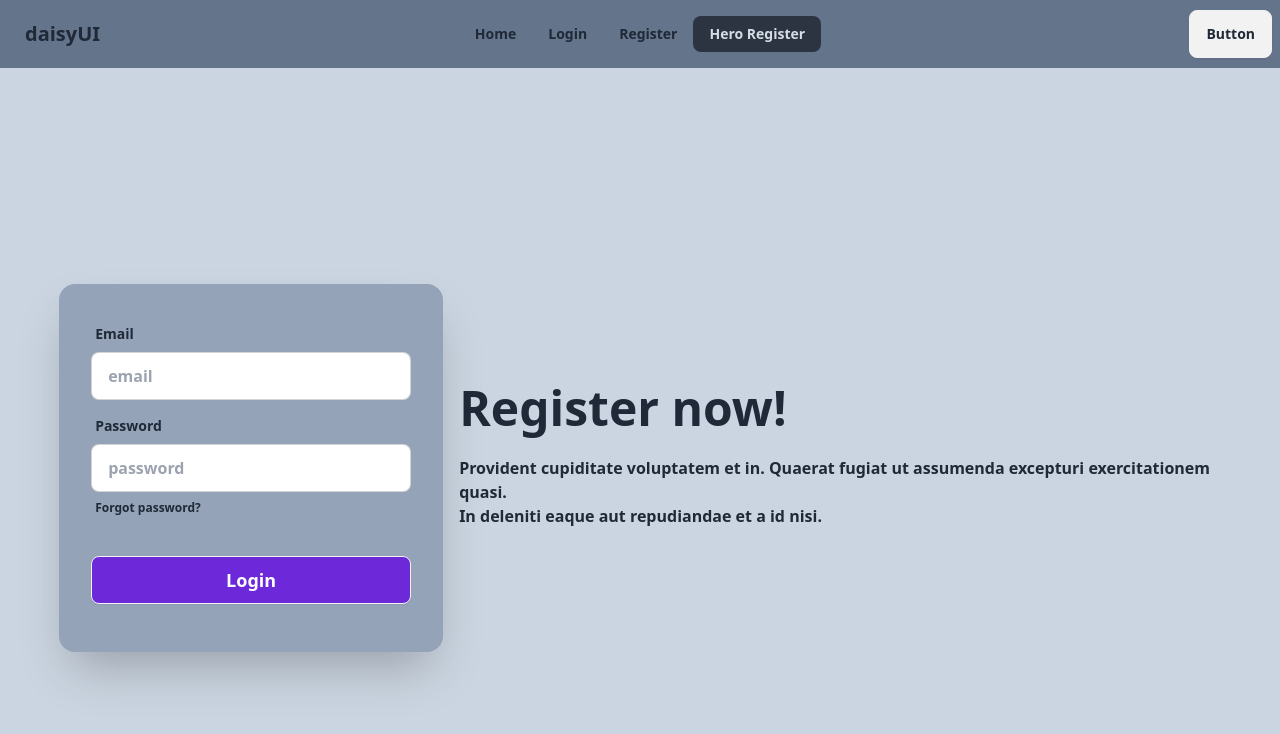
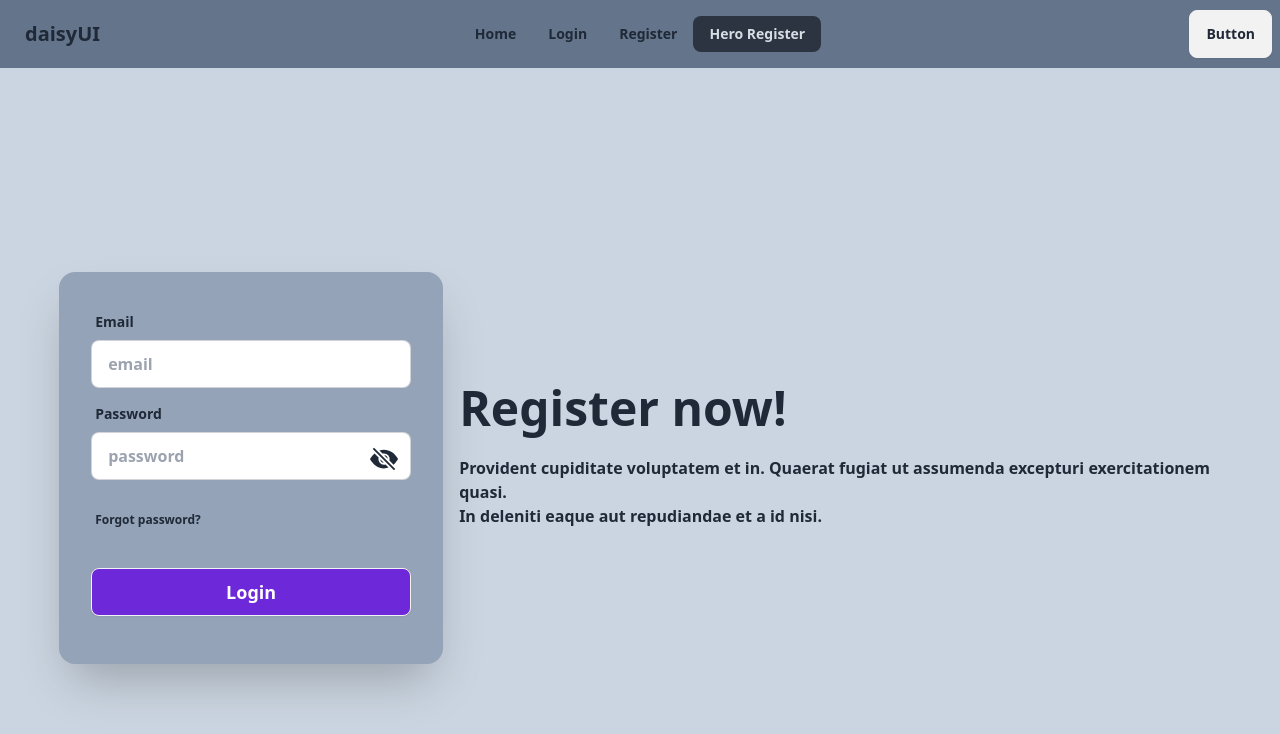
Before and after one commit to Abdulmazid24/email-password-authentication-project, a React (Vite) app: page /heroregister in a window 1280 px wide. Shown: the top 734 px of the page. Built offline with nearby package versions, Linux system fonts and the light colour scheme.

Commit message:
added Regular Expression Validation And Toggle Show Password

```diff
--- a/package.json
+++ b/package.json
@@ -15,6 +15,7 @@
     "match-sorter": "^6.3.4",
     "react": "^18.3.1",
     "react-dom": "^18.3.1",
+    "react-icons": "^5.2.1",
     "react-router-dom": "^6.23.1",
     "sort-by": "^1.2.0"
   },
--- a/src/components/HeroRegister/HeroRegister.jsx
+++ b/src/components/HeroRegister/HeroRegister.jsx
@@ -1,11 +1,15 @@
 import { createUserWithEmailAndPassword } from 'firebase/auth';
 import auth from '../../firebase/firebase.config';
 import { useState } from 'react';
+import { IoEyeSharp } from 'react-icons/io5';
+import { IoEyeOffSharp } from 'react-icons/io5';
 
 const HeroRegister = () => {
   const [heroRegisteError, setHeroRegisterError] = useState('');
   const [success, setSuccess] = useState('');
   console.log(heroRegisteError);
+  const [showPassword, setShowPassword] = useState(false);
+
   const handleRegister = e => {
     e.preventDefault();
 
@@ -16,6 +20,11 @@ const HeroRegister = () => {
     if (password.length < 6) {
       setHeroRegisterError(
         'password should be at least 6 characters or longer'
+      );
+      return;
+    } else if (!/[A-Z]/.test(password)) {
+      setHeroRegisterError(
+        'Your password should have at least one Uppercase character'
       );
       return;
     }
@@ -60,13 +69,27 @@ const HeroRegister = () => {
               <label className="label">
                 <span className="label-text">Password</span>
               </label>
-              <input
-                type="password"
-                placeholder="password"
-                name="password"
-                className="input input-bordered"
-                required
-              />
+
+              <div className="relative">
+                <input
+                  type={showPassword ? 'text' : 'password'}
+                  placeholder="password"
+                  name="password"
+                  className="input input-bordered w-full"
+                  required
+                />
+                <span
+                  className="absolute top-3 right-3 text-3xl"
+                  onClick={() => setShowPassword(!showPassword)}
+                >
+                  {showPassword ? (
+                    <IoEyeSharp></IoEyeSharp>
+                  ) : (
+                    <IoEyeOffSharp></IoEyeOffSharp>
+                  )}
+                </span>
+              </div>
+              <br />
               <label className="label">
                 <a href="#" className="label-text-alt link link-hover">
                   Forgot password?
```
Also changed, not shown: 1 other file (tests, documents, lock files or other folders).
